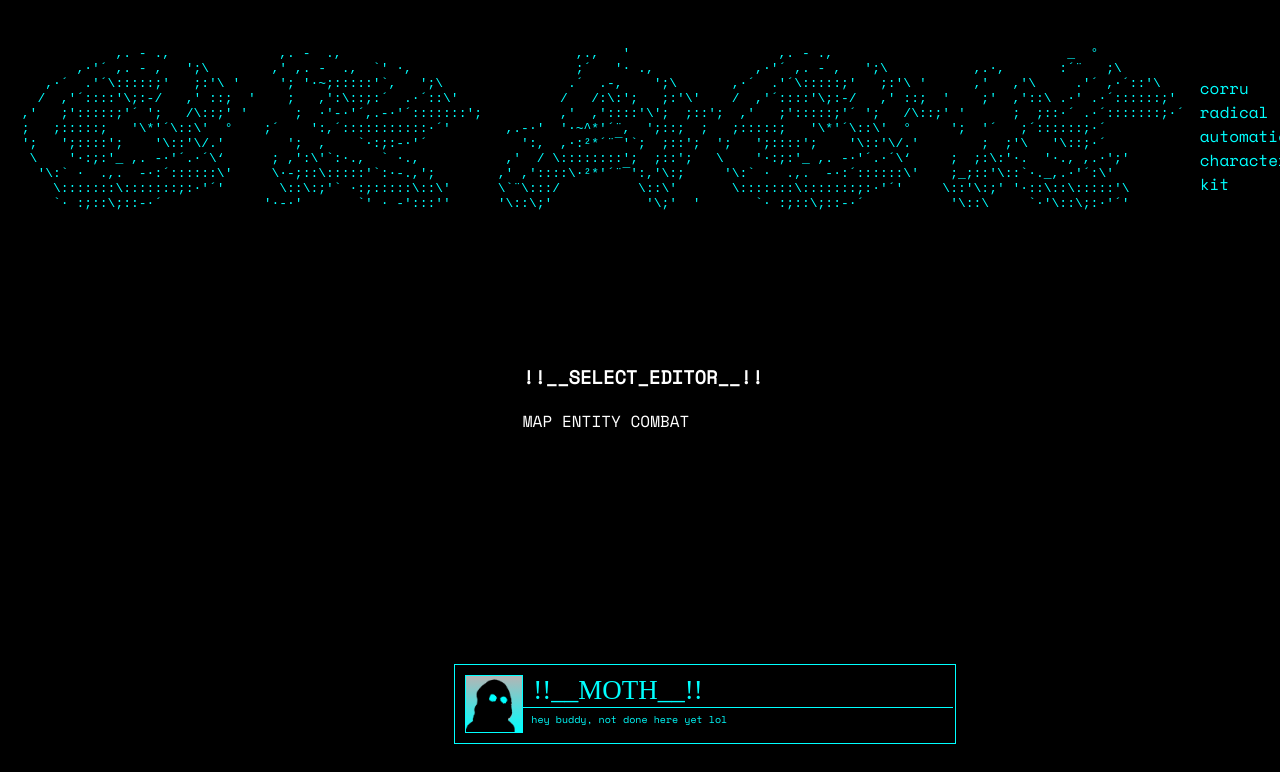
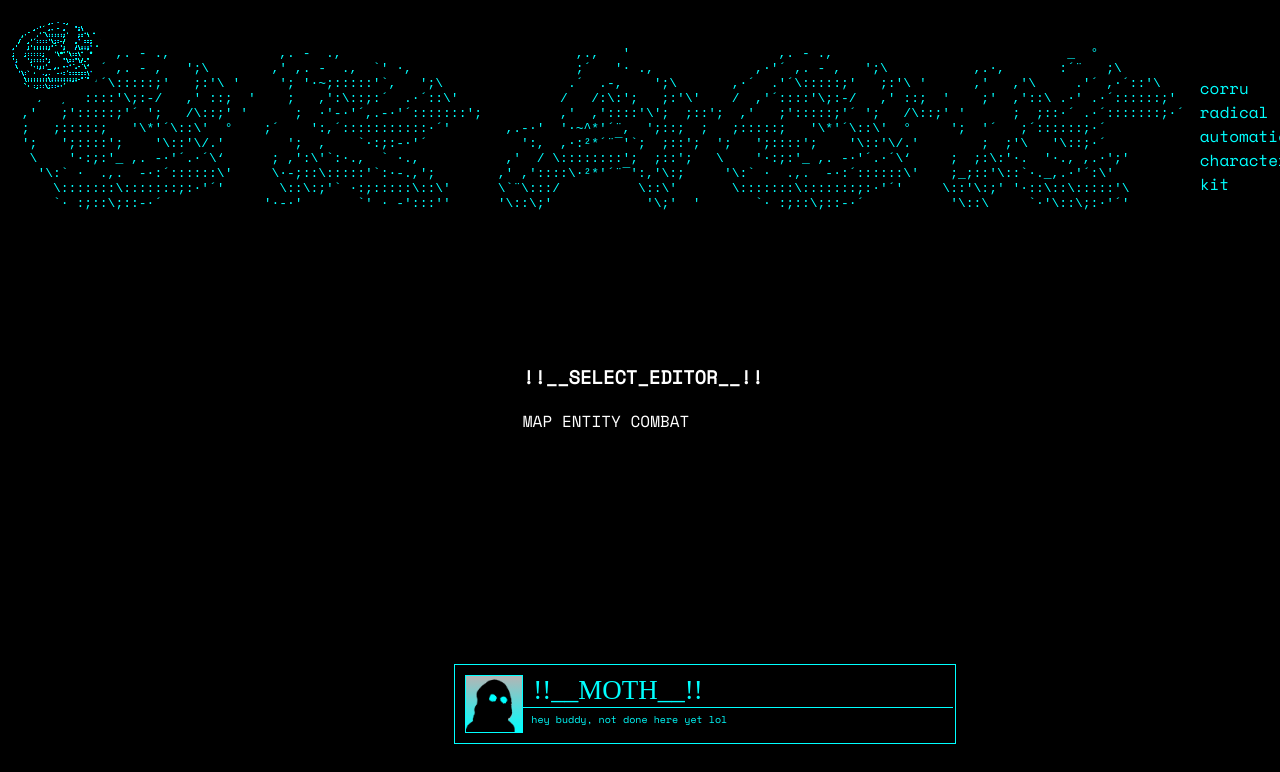
Before and after one commit to octofoss/crack, a plain HTML site: page index.html in a window 1280 px wide. Drawn offline with nearby package versions, Linux system fonts and the light colour scheme; a web font is replaced by a local one.

Commit message:
WROING FILE!!!!

```diff
--- a/styles/crack.css
+++ b/styles/crack.css
@@ -23,7 +23,7 @@ TECHNICALLY the site doesn't have a LICENSE file so it's fine... */
 }
 
 #cenu-icon {
-    background-image: url(img/crack.png);
+    background-image: url(../img/crack.png);
     width: 96px;
     height: 96px;
     cursor: pointer;
```
